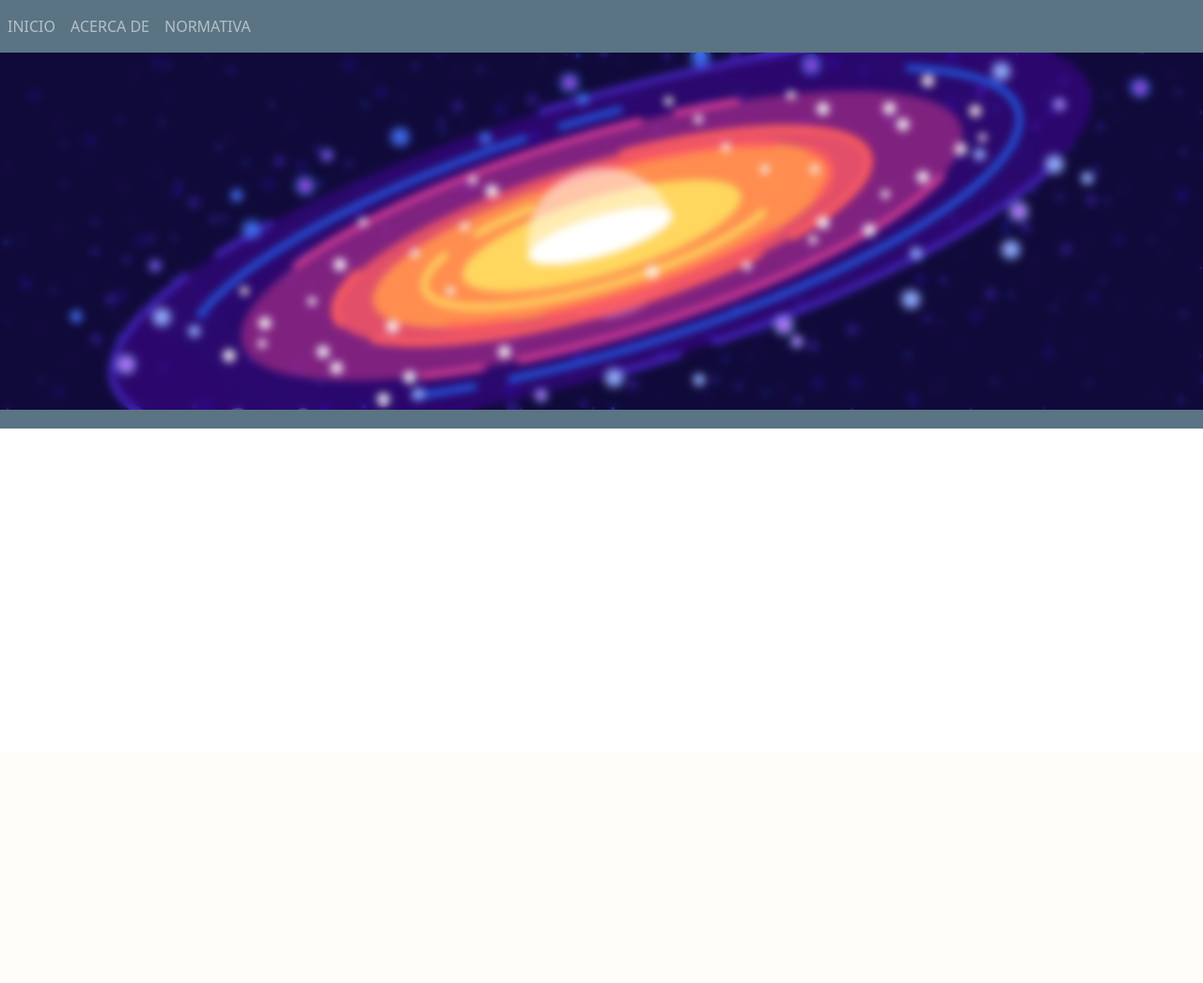
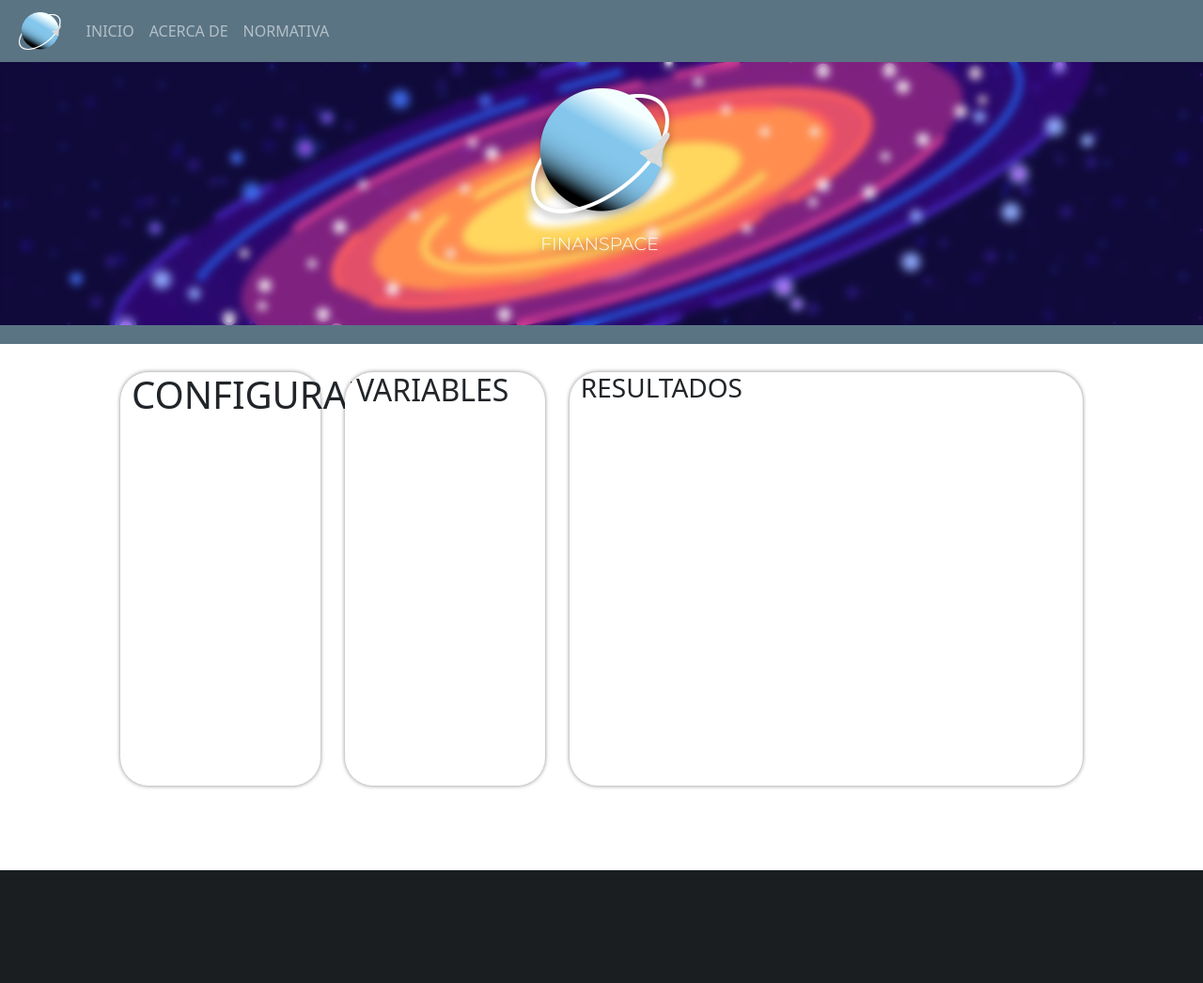
Before and after one commit to lx116/ProyectoFInalEconomia, a Django app: page /home/ in a window 1280 px wide. Shown: the whole page at 94% size. Before the commit the page ends 456 px from the top, so only its background shows below. Run offline with Django 3.2, Linux system fonts and the light colour scheme; some libraries are stand-ins or nearby versions.

Commit message:
Formulas

```diff
--- a/calculadora_ecom/static/web/css/style.css
+++ b/calculadora_ecom/static/web/css/style.css
@@ -4,7 +4,7 @@
 }
 .banner
 {
-    height: 380px;
+    height: 35vh;
     width: 100vw;
     background-image: url("../img/space-minimal-art-4k-qy.jpeg");
     background-size: cover;
@@ -22,3 +22,74 @@
     width: 100vw;
     height: 20px;
 }
+.logo
+{
+    width: 20vw;
+    margin: auto;
+}
+.bannerImg
+{
+    width: 20vw;
+    margin: auto;
+    filter: drop-shadow(0px 4px 4px rgba(0, 0, 0, 0.35));
+}
+.appSpace
+{
+    width: 100vw;
+    height: 70vh;
+}
+.configurador
+{
+    margin-top: 30px;
+    margin-left: 10%;
+    height: 55vh;
+    background: #FFFFFF;
+    box-shadow: 0px -1px 4px rgba(0, 0, 0, 0.25), 0px 1px 4px rgba(0, 0, 0, 0.25);
+    border-radius: 30px;
+}
+.variables
+{
+    margin-top: 30px;
+    margin-left: 2%;
+    height: 55vh;
+    background: #FFFFFF;
+    box-shadow: 0px -1px 4px rgba(0, 0, 0, 0.25), 0px 1px 4px rgba(0, 0, 0, 0.25);
+    border-radius: 30px;
+}
+.resultados
+{
+    margin-top: 30px;
+    margin-left: 2%;
+    margin-right: 10%;
+    height: 55vh;
+    background: #FFFFFF;
+    box-shadow: 0px -1px 4px rgba(0, 0, 0, 0.25), 0px 1px 4px rgba(0, 0, 0, 0.25);
+    border-radius: 30px;
+}
+.nav-logo
+{
+    width: auto;
+    height: 50px;
+    margin-left: 20px;
+
+}
+.nav-logo img
+{
+    width: 100%;
+    height: 100%;
+}
+body
+{
+    overflow-x: hidden;
+}
+footer
+{
+
+    background: #1a1e21;
+    height: 15vh;
+    width: 100vw;
+}
+::-webkit-scrollbar
+{
+    width: 0;
+}
--- /dev/null
+++ b/calculadora_ecom/templates/appOne.html
@@ -0,0 +1,25 @@
+{% extends 'base.html' %}
+{% load static %}
+
+
+{% block iconBanner %}
+    <div class="logo">
+        <img src="{% static 'web/img/finspace.png' %}" alt="icon" class="bannerImg">
+    </div>
+{% endblock %}
+
+{% block application %}
+    <div class="container appSpace">
+        <div class="row">
+            <div class="col-2 configurador">
+                <h1>CONFIGURADOR</h1>
+            </div>
+            <div class="col-2 variables">
+                <h2>VARIABLES</h2>
+            </div>
+            <div class="col resultados">
+                <h3> RESULTADOS</h3>
+            </div>
+        </div>
+    </div>
+{% endblock %}
--- a/calculadora_ecom/views.py
+++ b/calculadora_ecom/views.py
@@ -1,8 +1,108 @@
-from django.http import request,response, HttpResponse,HttpResponseRedirect
-import json
-from django.shortcuts import render, get_object_or_404,redirect
+from django.http import request, response, HttpResponse, HttpResponseRedirect
+import json, math
+from django.shortcuts import render, get_object_or_404, redirect
 from django.http import JsonResponse
 
 
 def renderHome(request):
-    return render(request,'base.html')
+    return render(request, 'appOne.html')
+
+
+# formulas
+
+# Valor presente de una Anualidad Vencida y Pagos
+
+def anualidadVencida__VP(request):
+    req = request.POST['data']
+    data = json.loads(req)
+
+    A = data.get('A')
+    n = data.get('n')
+    interes = data.get('interes')
+
+    vp = A * ((((1 + interes) ^ n) - 1) / (interes * ((1 + interes) ^ n)))
+
+    return JsonResponse({'resultados': vp})
+
+
+def anualidadVencida__VP_A(request):
+    req = request.POST['data']
+    data = json.loads(req)
+
+    VP = data.get('VP')
+    n = data.get('n')
+    interes = data.get('interes')
+
+    A = VP * ((((1 + interes) ^ n) - 1) / (interes * ((1 + interes) ^ n)))
+
+    return JsonResponse({'resultados': A})
+
+
+def anualidadVencida__VP_N(request):
+    req = request.POST['data']
+    data = json.loads(req)
+
+    vp = data.get('VP')
+    A = data.get('A')
+    interes = data.get('interes')
+
+    n = (math.log(A) - math.log(A - (interes * vp))) / (math.log(1 + interes))
+
+    return JsonResponse({'resultados': n})
+
+
+# Valor Final de una Anualidad Vencida y Pagos
+
+def anualidadVencida__VF(request):
+    req = request.POST['data']
+    data = json.loads(req)
+
+    A = data.get('A')
+    interes = data.get('interes')
+    n = data.get('n')
+
+    VF =A*((((1+interes)^n)-1)/(interes))
+
+    return JsonResponse({'resultados':VF})
+
+
+def anualidadVencida__VF_A(request):
+    req = request.POST['data']
+    data = json.loads(req)
+
+    VF = data.get('VF')
+    interes = data.get('interes')
+    n = data.get('n')
+
+    A =  VF*((interes)/(((1+interes)^n)-1))
+
+    return JsonResponse({'resultados': A})
+
+
+def anualidadVencdida__VF_N(request):
+    req = request.POST['data']
+    data = json.loads(req)
+
+    VF = data.get('VF')
+    interes = data.get('interes')
+    A = data.get('A')
+
+    n = (math.log(VF*interes+A)-math.log(A))/(math.log(1+interes))
+
+    return JsonResponse({'resultados':n})
+
+# Anualidad anticipada
+def anualidadAnticipada(request):
+    pass
+
+def anualidadAnticipada__A(request):
+    pass
+
+def anualidadAnticipada__N(request):
+    pass
+
+def anualidadAnticipada__VF(request):
+    pass
+
+def anualidadAnticipada__A_VF(request):
+    pass
--- a/templates/base.html
+++ b/templates/base.html
@@ -19,6 +19,10 @@
 <body>
     <nav class="navbar navbar-expand-lg navbar-dark principal_color">
         <div class="collapse navbar-collapse">
+            <div class="navbar-brand nav-logo">
+                <img alt="logo"  src="{% static 'web/img/finspace_Logo.png' %}">
+
+            </div>
             <ul class="navbar-nav ">
                 <li class="nav-item">
                     <a class="nav-link">INICIO</a>
@@ -31,6 +35,7 @@
                 </li>
             </ul>
         </div>
+
     </nav>
     <div class="container-fluid">
         <div class="row banner">
@@ -48,4 +53,10 @@
         </div>
     </div>
 </body>
+
+<footer>
+    <div class="footer_color">
+
+    </div>
+</footer>
 </html>
```
Also changed, not shown: calculadora_ecom/static/web/img/finspace.png (added), calculadora_ecom/static/web/img/finspace_Logo.png (added).
